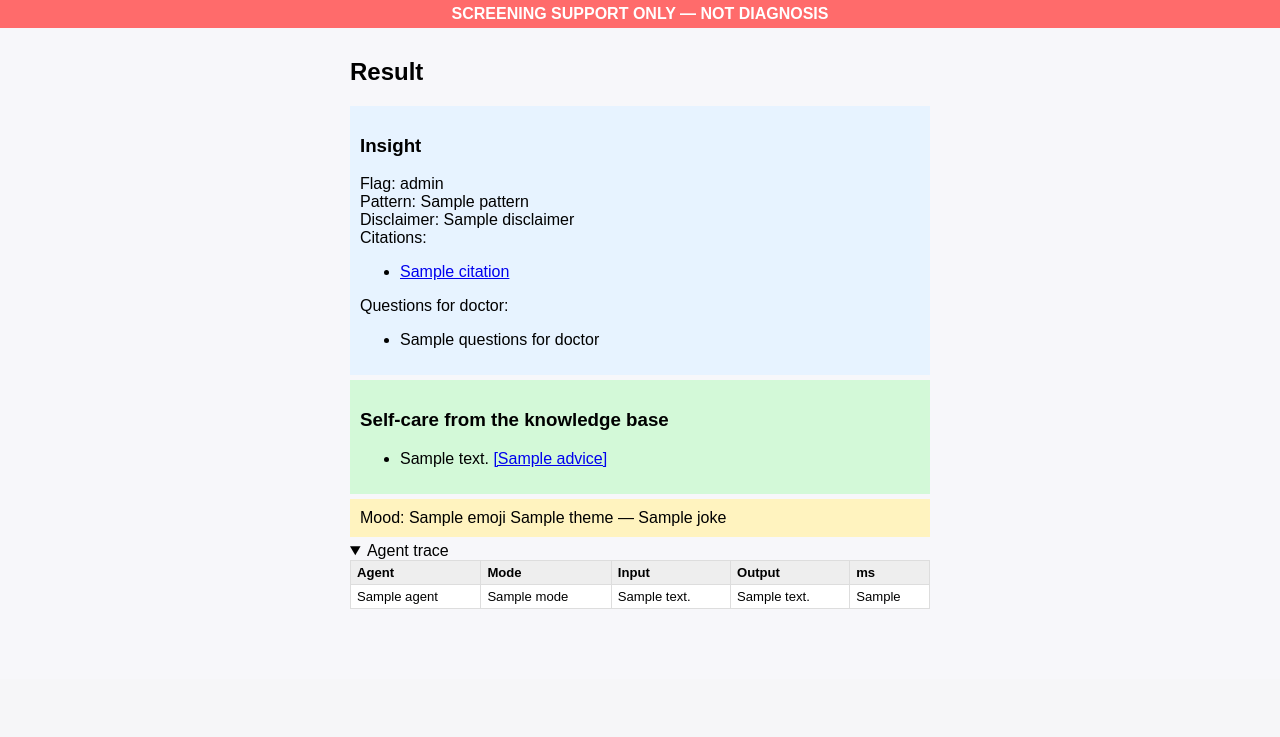
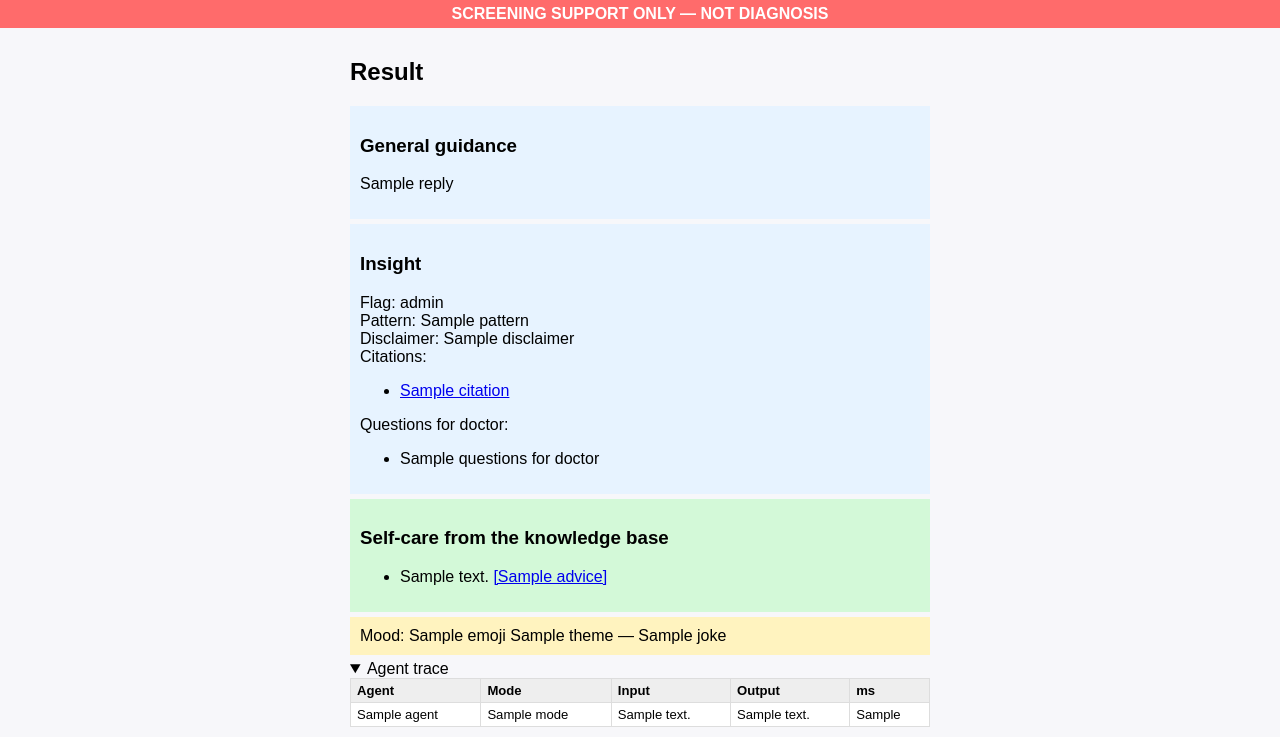
Before and after one commit to Tenisha5132/recHERsion_Unhandled_Exceptions, a FastAPI app: template templates/chat_result.html in a window 1280 px wide. Shown: the part 121-858 px from the top of the page. Before the commit the page ends 730 px from the top, so only its background shows below. Run offline with FastAPI, Linux system fonts and the light colour scheme; the template is opened without the code that fills it: most values are stand-ins (such as "Sample title", 1, 10 or a date in 2020).

Commit message:
Wire general replies into the chat pipeline

```diff
--- a/app.py
+++ b/app.py
@@ -103,6 +103,13 @@ def _theme_for(res, message):
     if (insight.get('flag_level') or '').lower() == 'discuss':
         return 'discuss'
 
+    text = (message or '').lower()
+    category = (res.get('route') or {}).get('category')
+    if category == 'off_topic':
+        return 'neutral'
+    if category == 'general_health':
+        return 'low' if LOW_MOOD.search(text) else 'mild'
+
     extracted = ((res.get('extraction') or {}).get('extracted') or {})
     symptoms = [str(s).lower() for s in (extracted.get('symptoms') or [])]
     severity = extracted.get('severity')
@@ -111,7 +118,6 @@ def _theme_for(res, message):
     except Exception:
         severity_value = 0.0
 
-    text = (message or '').lower()
     has_cycle_or_pain = bool(PAIN_OR_CYCLE.search(text)) or any(
         s in symptoms for s in ['pain', 'cramp', 'cramps', 'bleed', 'bleeding', 'heavy'])
     mild = any(word in text for word in MILD_WORDS) or any(
@@ -199,6 +205,16 @@ def _remedy_payload(res):
     return {'advice': advice, 'citations': _clean_citations(remedy.get('citations'))}
 
 
+def _general_payload(res):
+    general = res.get('general') or {}
+    category = (res.get('route') or {}).get('category') or ''
+    return {
+        'reply': _sanitize(general.get('reply') or ''),
+        'mode': general.get('mode') or 'fallback',
+        'scope': category,
+    }
+
+
 def _trace_payload(res):
     entries = []
     for item in res.get('trace') or []:
@@ -220,6 +236,8 @@ def _trace_payload(res):
 
 
 def _support_payload(res, theme):
+    if ((res.get('route') or {}).get('category') or '') == 'off_topic':
+        return None
     return build_support(theme, res)
 
 
@@ -230,6 +248,7 @@ def build_api_payload(res, message):
         'safety': _safety_payload(res),
         'insight': _insight_payload(res),
         'remedy': _remedy_payload(res),
+        'general': _general_payload(res),
         'support': _support_payload(res, theme),
         'trace': _trace_payload(res)
     }
--- a/templates/chat_result.html
+++ b/templates/chat_result.html
@@ -22,6 +22,12 @@
             {% elif result.override == 'distress' %}
             <div class="distress">{{result.safety.message}}</div>
             {% else %}
+            {% if result.general %}
+            <div class="insight-card">
+                <h3>General guidance</h3>
+                <p>{{ result.general.reply }}</p>
+            </div>
+            {% endif %}
             {% if result.insight %}
             <div class="insight-card">
                 <h3>Insight</h3>
```
Also changed, not shown: orchestrator.py (+22 -0 lines), templates/mood_ui.html (+8 -3 lines).
